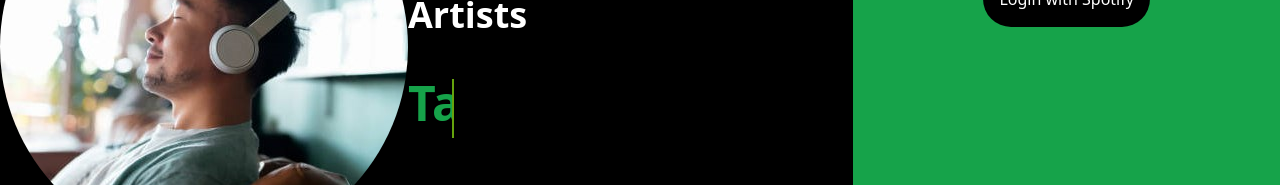
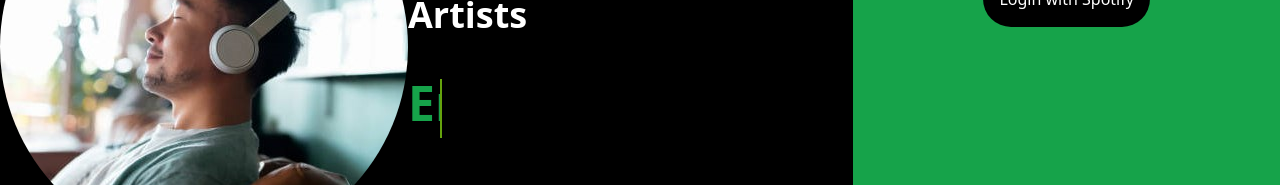
Before and after one commit to SudeevDivakar/Spotify-Playlist-Generator, a React (Vite) app: page / in a window 1280 px wide. Shown: the part 433-618 px from the top of the page. Built offline with nearby package versions, Linux system fonts and the light colour scheme.

Commit message:
Minor Tweaks

```diff
--- a/src/pages/CreatePlaylist/CreatePlaylist.jsx
+++ b/src/pages/CreatePlaylist/CreatePlaylist.jsx
@@ -19,7 +19,7 @@ export default function CreatePlaylist() {
           } text-white p-4 rounded-t-lg relative`}
           onClick={() => setPage("top")}
         >
-          Use My Top Artists
+          Top Artists
         </button>
         <button
           id="custom"
@@ -28,7 +28,7 @@ export default function CreatePlaylist() {
           } text-white p-4 rounded-t-lg relative`}
           onClick={() => setPage("custom")}
         >
-          Use Handpicked Artists
+          Handpicked Artists
         </button>
       </div>
       <div className="w-5/6 flex justify-center border-2 rounded-xl bg-green-600 border-green-600 mb-10">
--- a/src/pages/LoginPage/LoginPage.jsx
+++ b/src/pages/LoginPage/LoginPage.jsx
@@ -54,7 +54,7 @@ export default function LoginPage() {
                 <span>Arijit Singh|</span>
               </li>
               <li className="text-5xl font-semibold text-green-600">
-                <span>Taylor Swift|</span>
+                <span>Eminem|</span>
               </li>
               <li className="text-5xl font-semibold">
                 <span>Rihanna|</span>
```
